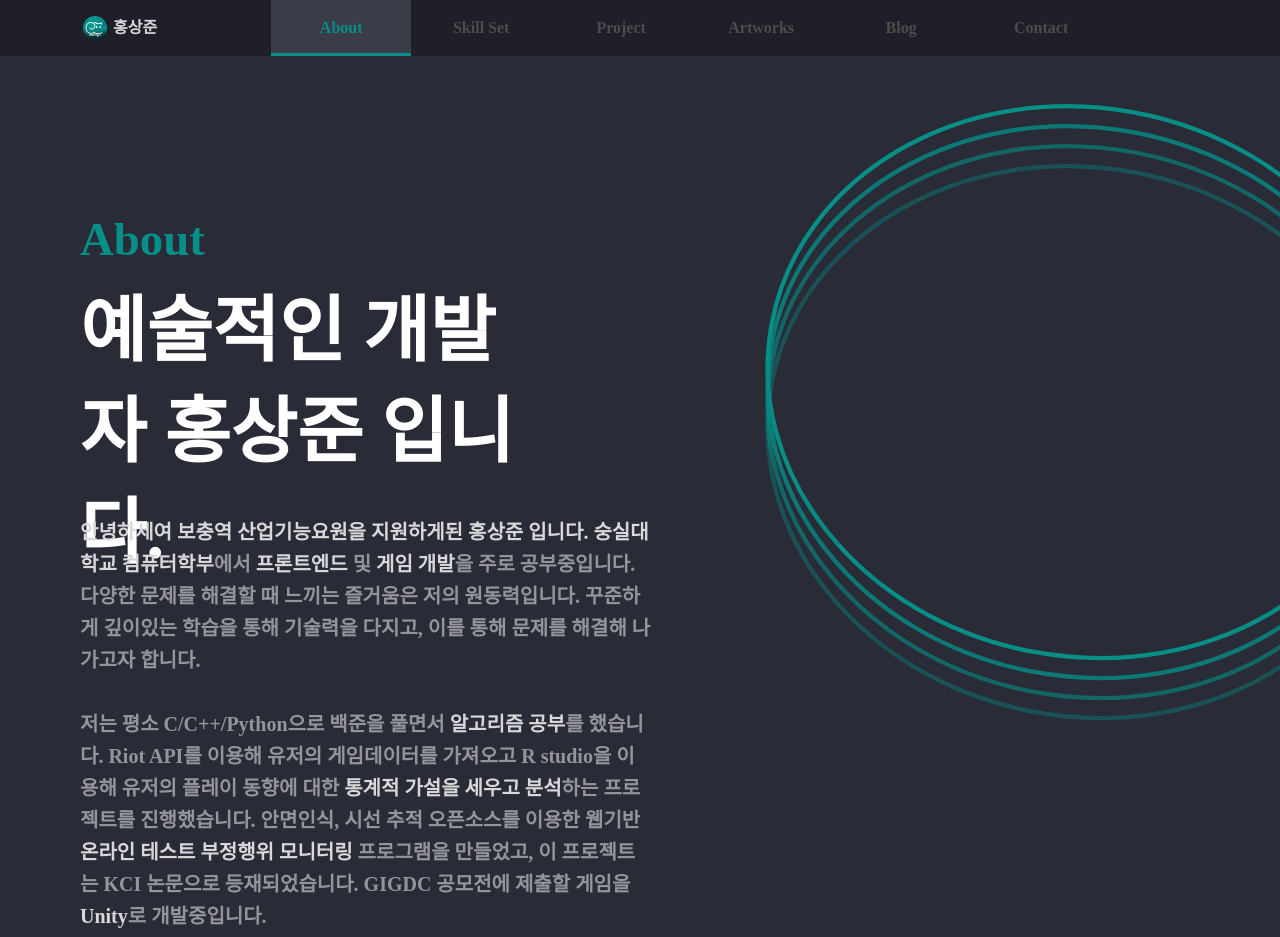
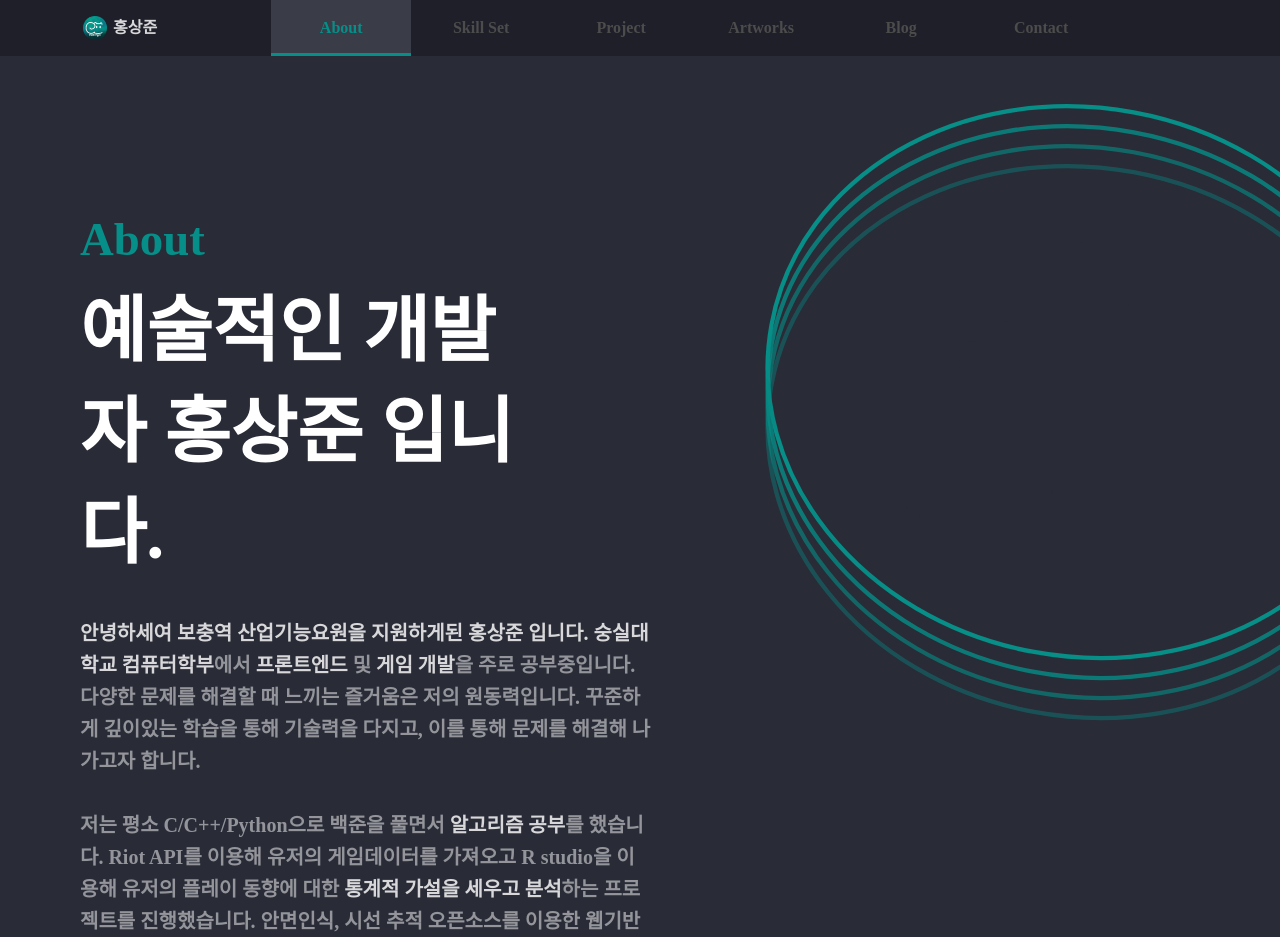
Before and after one commit to DogGuyMan/Portfolio, a website built with webpack: page public/index.html in a window 1280 px wide. Shown: the top 937 px of the page. Built offline with nearby package versions, Linux system fonts and the light colour scheme; a web font is replaced by a local one.

Commit message:
About header오류

```diff
--- a/style/_about.scss
+++ b/style/_about.scss
@@ -10,13 +10,11 @@
 .aboutForm{
     p.headerText {
         width: 469px;
-        height: 202px;
         @extend .headerTextForm;
     }
 
     p.contentText {
         width: 573px;
-        height: 352px;
         @extend .contentTextForm;
     }
 
```
Also changed, not shown: public/index.html (+1 -1 lines), public/style.css.
